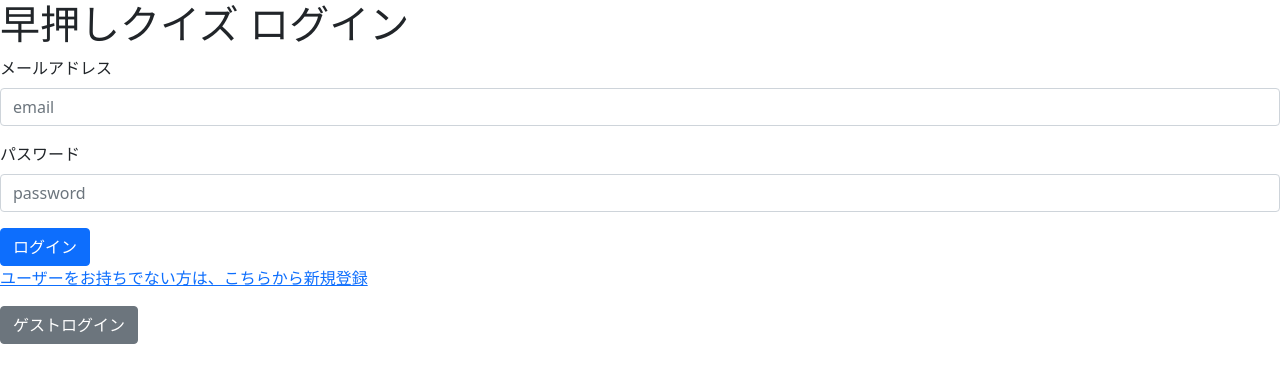
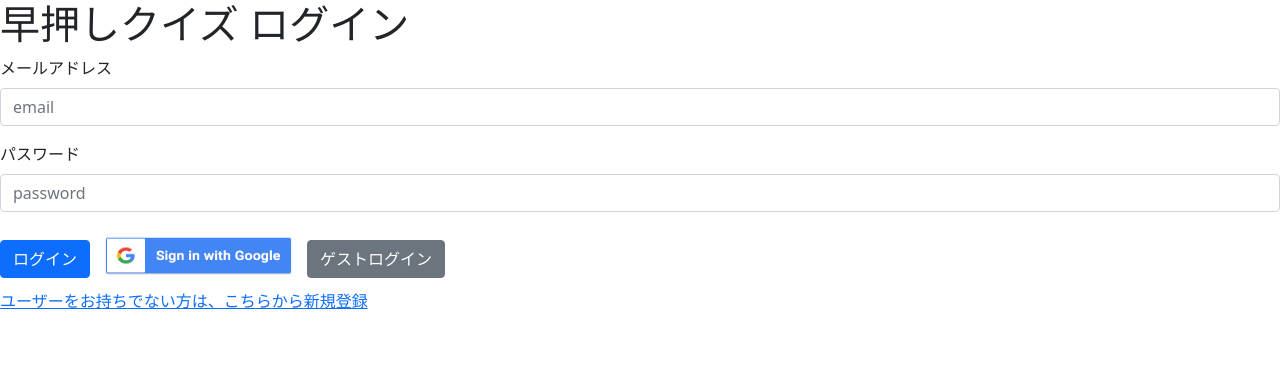
Before and after one commit to shimomocloZ/fast-push-quize, a Next.js app: page /login in a window 1280 px wide. Shown: the top 382 px of the page. Built offline with nearby package versions, Linux system fonts and the light colour scheme; no server answers.

Commit message:
Googleログイン実装

```diff
--- a/src/pages/_app.tsx
+++ b/src/pages/_app.tsx
@@ -1,4 +1,5 @@
 import 'bootstrap/dist/css/bootstrap.min.css'
+import Head from 'next/head'
 import { useRouter } from 'next/router'
 import { useEffect } from 'react'
 import UserProvider, { useUser } from '../context/userContext'
@@ -27,8 +28,13 @@ export default function App({ Component, pageProps }) {
   }, [])
 
   return (
-    <UserProvider>
-      <Component {...pageProps} />
-    </UserProvider>
+    <>
+      <Head>
+        <link rel='shortcut icon' href='/favicon.ico' />
+      </Head>
+      <UserProvider>
+        <Component {...pageProps} />
+      </UserProvider>
+    </>
   )
 }
--- a/src/pages/login/index.tsx
+++ b/src/pages/login/index.tsx
@@ -1,4 +1,5 @@
-import { signInAnonymously, signInWithEmailAndPassword } from 'firebase/auth'
+import { GoogleAuthProvider, signInAnonymously, signInWithEmailAndPassword, signInWithPopup } from 'firebase/auth'
+import Image from 'next/image'
 import Link from 'next/link'
 import { useRouter } from 'next/router'
 import React, { useState } from 'react'
@@ -20,6 +21,20 @@ const Login = () => {
   const onClickLogin = (event: React.MouseEvent<HTMLInputElement>) => {
     event.preventDefault()
     signInWithEmailAndPassword(auth, email, password)
+      .then((userCredential) => {
+        console.log('ログイン成功=', userCredential.user.uid)
+        router.push('/')
+      })
+      .catch((error) => {
+        console.error(error)
+        alert('ログイン失敗！')
+      })
+  }
+
+  const onClickLoginWithGoogle = (event: React.MouseEvent<HTMLInputElement>) => {
+    event.preventDefault()
+    const provider = new GoogleAuthProvider()
+    signInWithPopup(auth, provider)
       .then((userCredential) => {
         console.log('ログイン成功=', userCredential.user.uid)
         router.push('/')
@@ -68,16 +83,23 @@ const Login = () => {
         <Button color='primary' type='button' onClick={onClickLogin}>
           ログイン
         </Button>
+        <Button color='link' type='button' onClick={onClickLoginWithGoogle}>
+          <Image
+            className='google-icon'
+            src={'/btn_google_signin_dark_normal_web@2x.png'}
+            width={191}
+            height={41}
+            alt='sign in with google.'
+          />
+        </Button>
+        <Button color='secondary' type='button' onClick={onClickLoginWithAnonymous}>
+          ゲストログイン
+        </Button>
         <FormGroup>
           <Link href={'/signup'} passHref>
             <a>ユーザーをお持ちでない方は、こちらから新規登録</a>
           </Link>
         </FormGroup>
-        <div>
-          <Button color='secondary' type='button' onClick={onClickLoginWithAnonymous}>
-            ゲストログイン
-          </Button>
-        </div>
       </Form>
     </div>
   )
```
Also changed, not shown: public/btn_google_signin_dark_normal_web@2x.png (added), 1 other file (tests, documents, lock files or other folders).
